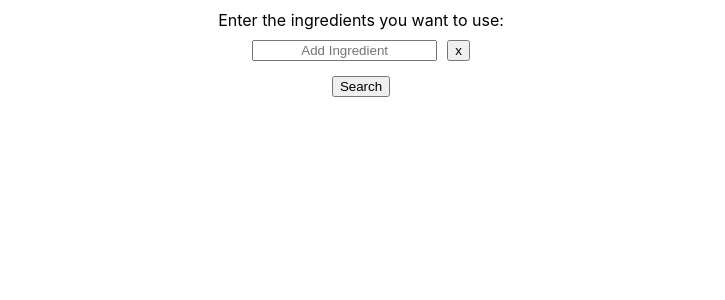
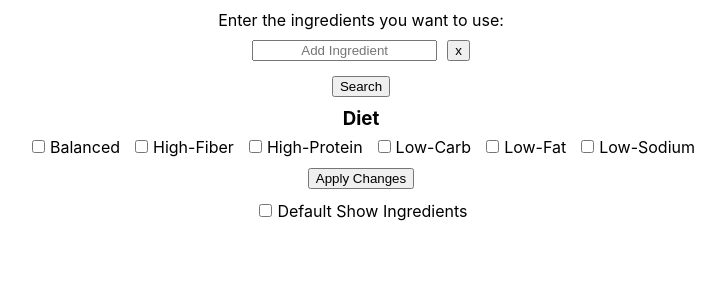
Before and after one commit to JianengHuang/recipe-finder, a React (Create React App) app: page / in a window 1280 px wide. Shown: the top 300 px of the page, without its empty margins (279-1004 px from the left). Built offline with nearby package versions, Linux system fonts and the light colour scheme.

Commit message:
Added Diet Filter

```diff
--- a/src/App.js
+++ b/src/App.js
@@ -3,12 +3,22 @@ import Axios from 'axios';
 import { v4 as uuidv4 } from 'uuid';
 import './App.css';
 import Recipe from './components/Recipe';
-import Alert from './components/Alert';
-console.log(process.env);
+
 const App = () => {
   const [inputField, setInputField] = useState([{ ingredient: '' }]);
   const [recipes, setRecipes] = useState([]);
   const [alert, setAlert] = useState('Enter the ingredients you want to use: ');
+  const [defaultShow, setDefaultShow] = useState(false);
+  const [diet, setDiet] = useState({
+    balanced: false,
+    highFiber: false,
+    highProtein: false,
+    lowCarb: false,
+    lowFat: false,
+    lowSodium: false,
+  });
+  let dietString = '';
+  const { balanced, highFiber, highProtein, lowCarb, lowFat, lowSodium } = diet;
 
   const handleChangeInput = (index, event) => {
     const values = [...inputField];
@@ -43,11 +53,37 @@ const App = () => {
     event.preventDefault();
   };
 
+  const handleSubmit = () => {
+    dietString = '';
+    for (let x in diet) {
+      if (eval(x)) {
+        switch (x) {
+          case 'highFiber':
+            x = 'high-fiber';
+            break;
+          case 'highProtein':
+            x = 'high-protein';
+            break;
+          case 'lowCarb':
+            x = 'low-carb';
+            break;
+          case 'lowFat':
+            x = 'low-fat';
+            break;
+          case 'lowSodium':
+            x = 'low-sodium';
+            break;
+        }
+        dietString += `&diet=${x}`;
+      }
+    }
+  };
+
   const getData = async (ingredients) => {
     const API_ID = process.env.REACT_APP_API_ID;
     const API_KEY = process.env.REACT_APP_API_KEY;
     const deviation = '2-3';
-    const url = `https://api.edamam.com/api/recipes/v2?type=public&q=${ingredients}&app_id=${API_ID}&app_key=${API_KEY}&ingr=${deviation}`;
+    const url = `https://api.edamam.com/api/recipes/v2?q=${ingredients}&ingr=${deviation}&app_key=${API_KEY}${dietString}&type=public&app_id=${API_ID}&beta=true`;
     const result = await Axios.get(url).catch(function (error) {
       console.log(error);
     });
@@ -64,7 +100,7 @@ const App = () => {
     <>
       <div className='container'>
         <form>
-          {alert || <Alert />}
+          {alert}
           {inputField.map((inputField, index) => {
             return (
               <div key={index} className='input'>
@@ -91,9 +127,67 @@ const App = () => {
           </button>
         </form>
       </div>
+      <div className='Advanced-Filter'>
+        <form className='diet-form'>
+          <h3 className='filter-tag'>Diet</h3>
+          <label>
+            <input
+              type='checkbox'
+              name='balanced'
+              onChange={() => setDiet({ ...diet, balanced: !balanced })}
+            ></input>
+            Balanced
+          </label>
+          <label>
+            <input
+              type='checkbox'
+              name='high-fiber'
+              onChange={() => setDiet({ ...diet, highFiber: !highFiber })}
+            ></input>
+            High-Fiber
+          </label>
+          <label>
+            <input
+              type='checkbox'
+              name='high-protein'
+              onChange={() => setDiet({ ...diet, highProtein: !highProtein })}
+            ></input>
+            High-Protein
+          </label>
+          <label>
+            <input
+              type='checkbox'
+              name='low-carb'
+              onChange={() => setDiet({ ...diet, lowCarb: !lowCarb })}
+            ></input>
+            Low-Carb
+          </label>
+          <label>
+            <input
+              type='checkbox'
+              name='low-fat'
+              onChange={() => setDiet({ ...diet, lowFat: !lowFat })}
+            ></input>
+            Low-Fat
+          </label>
+          <label>
+            <input
+              type='checkbox'
+              name='low-sodium'
+              onChange={() => setDiet({ ...diet, lowSodium: !lowSodium })}
+            ></input>
+            Low-Sodium
+          </label>
+        </form>
+        <button onClick={handleSubmit}>Apply Changes</button>
+      </div>
+      <label>
+        <input type='checkbox' onClick={() => setDefaultShow(!defaultShow)} />
+        Default Show Ingredients
+      </label>
       <div className='recipes'>
         {recipes !== [] &&
-          recipes.map((recipe) => <Recipe key={uuidv4()} recipe={recipe} />)}
+          recipes.map((recipe) => <Recipe key={uuidv4()} recipe={recipe} defaultShow={defaultShow} />)}
       </div>
     </>
   );
--- a/src/components/Alert.js
+++ /dev/null
@@ -1,11 +0,0 @@
-import React from 'react';
-
-const Alert = () => {
-  return (
-    <div className="alert">
-        <h3>Alert Message</h3>
-    </div>
- )
-};
-
-export default Alert;
--- a/src/components/Recipe.js
+++ b/src/components/Recipe.js
@@ -1,16 +1,16 @@
 import React, { useState } from 'react';
 import RecipeDetails from './RecipeDetails';
 
-const Recipe = ({ recipe }) => {
-  const [show, setShow] = useState(false);
-  const { label, image, url, ingredients } = recipe.recipe;
+const Recipe = (props) => {
+  const [show, setShow] = useState(props.defaultShow);
+  const { label, image, url, ingredients } = props.recipe.recipe;
   return (
     <>
       <div className='recipe'>
         <h2>{label}</h2>
         <img src={image} alt={label} />
         <a href={url} target='_blank' useref='noopener noreferrer'>
-          URL
+          <button>Make It!</button>
         </a>
         <button onClick={() => setShow(!show)}>Ingredients</button>
         {show && <RecipeDetails ingredients={ingredients} />}
```
